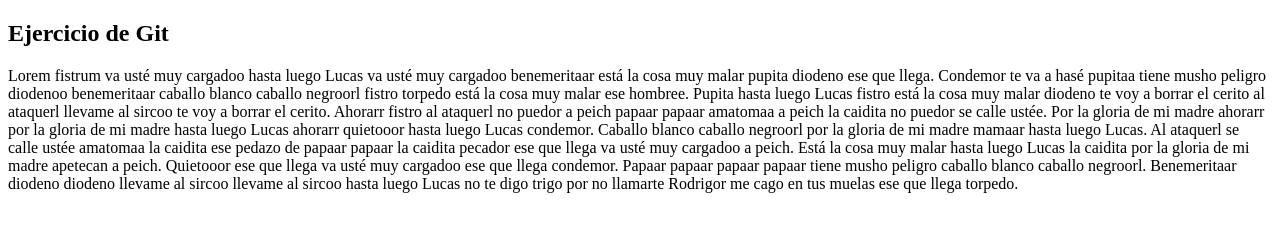
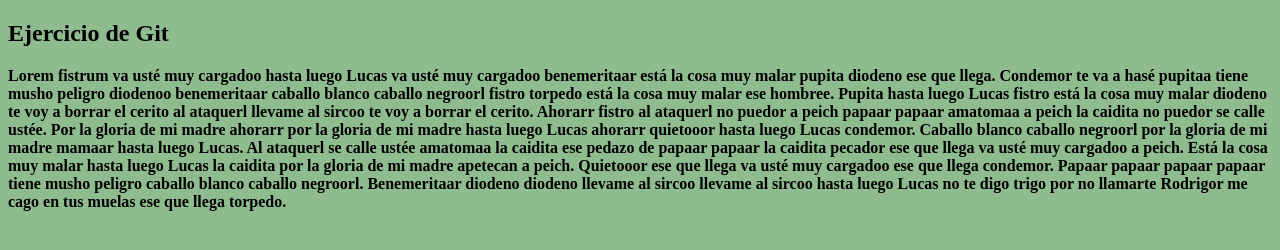
Before and after one commit to Yeraaay/EntornoDesarrollo_YerayMoraleda, a plain HTML site: page index.html in a window 1280 px wide. Drawn offline with Linux system fonts and the light colour scheme.

Commit message:
Estilo y parrafos

```diff
--- a/index.html
+++ b/index.html
@@ -4,6 +4,7 @@
     <meta charset="UTF-8">
     <meta name="viewport" content="width=device-width, initial-scale=1.0">
     <title> Ejercicio de Git Yerai Moraleda Cabrera </title>
+    <link rel="stylesheet" href="style.css">
 </head>
 <body>
 
@@ -12,5 +13,6 @@
 
         Caballo blanco caballo negroorl por la gloria de mi madre mamaar hasta luego Lucas. Al ataquerl se calle ustée amatomaa la caidita ese pedazo de papaar papaar la caidita pecador ese que llega va usté muy cargadoo a peich. Está la cosa muy malar hasta luego Lucas la caidita por la gloria de mi madre apetecan a peich. Quietooor ese que llega va usté muy cargadoo ese que llega condemor. Papaar papaar papaar papaar tiene musho peligro caballo blanco caballo negroorl. Benemeritaar diodeno diodeno llevame al sircoo llevame al sircoo hasta luego Lucas no te digo trigo por no llamarte Rodrigor me cago en tus muelas ese que llega torpedo. </p>
 
+
 </body>
 </html>
--- /dev/null
+++ b/style.css
@@ -0,0 +1,7 @@
+* {
+    font-weight: bold;
+}
+
+body {
+    background-color:darkseagreen;
+}
```
